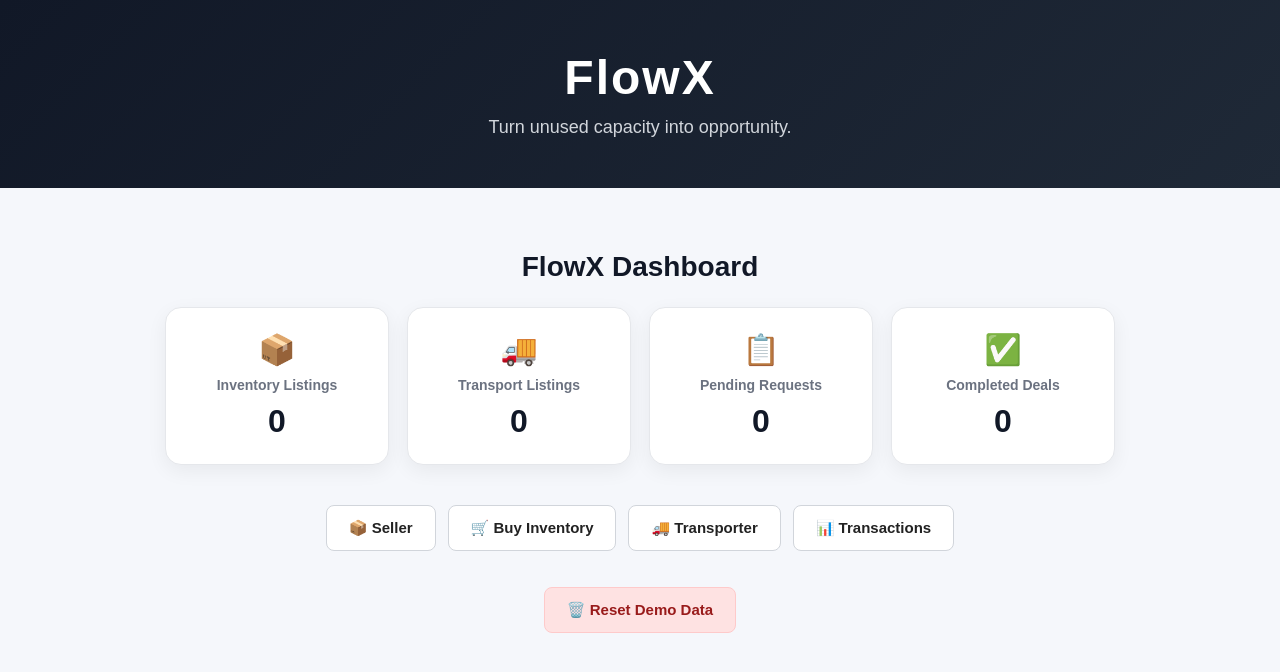
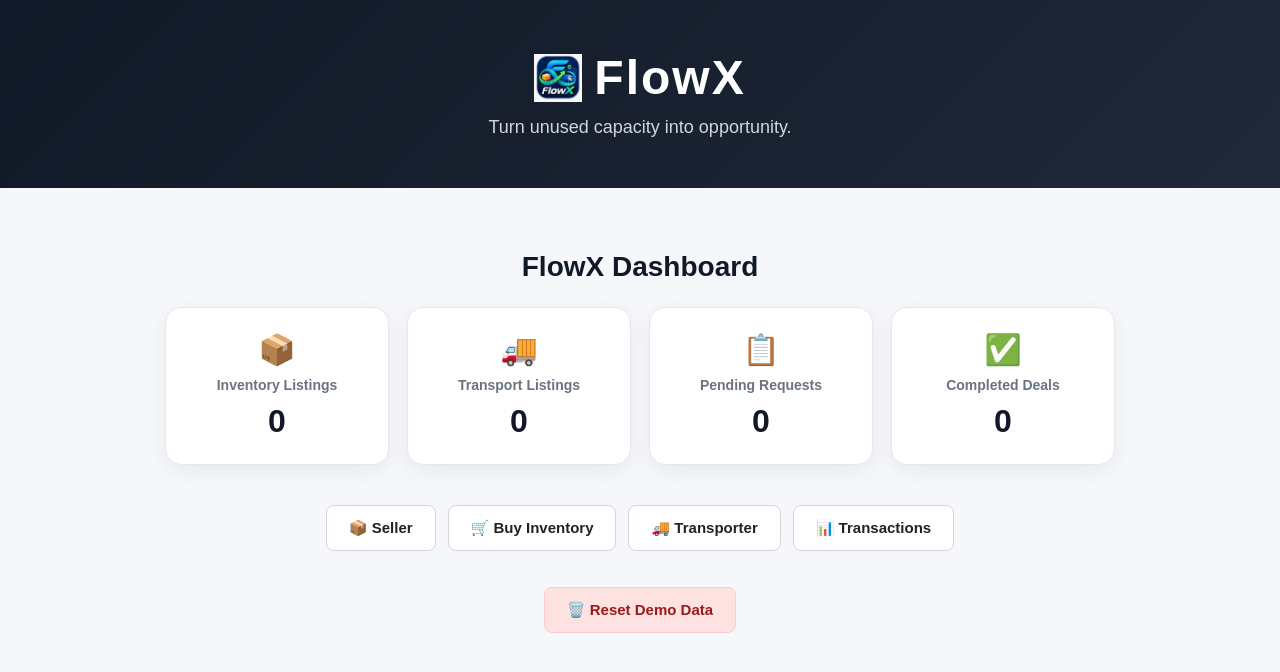
Before and after one commit to REDUNIT111/flowx-2, a plain HTML site: page index.html in a window 1280 px wide. Drawn offline with Linux system fonts and the light colour scheme.

Commit message:
Enhance header with brand logo and layout
Added a brand logo to the header and improved the layout.

```diff
--- a/index.html
+++ b/index.html
@@ -13,7 +13,10 @@
 <body>
 
     <header>
-        <h1>FlowX</h1>
+        <div class="brand">
+    <img src="flowx-icon.png" alt="FlowX logo">
+    <h1>FlowX</h1>
+</div>
         <p>Turn unused capacity into opportunity.</p>
     </header>
 
```
